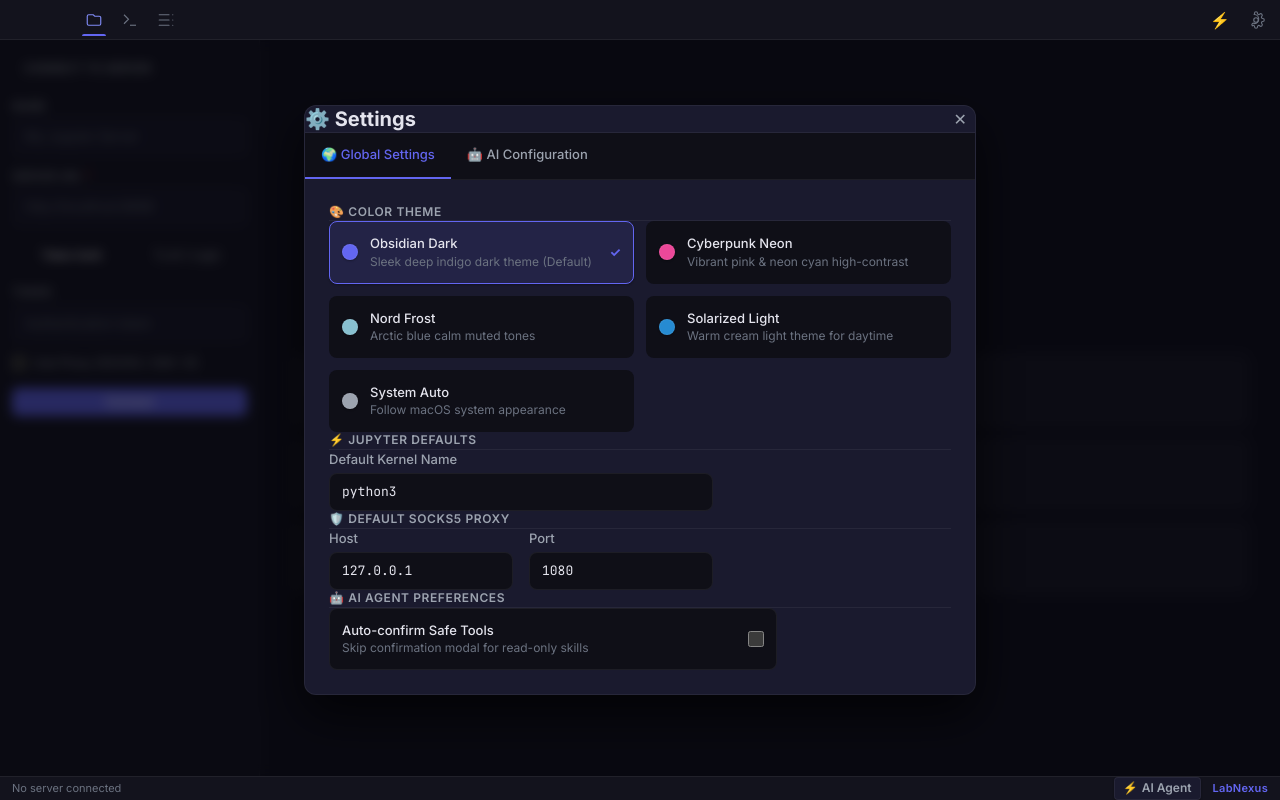
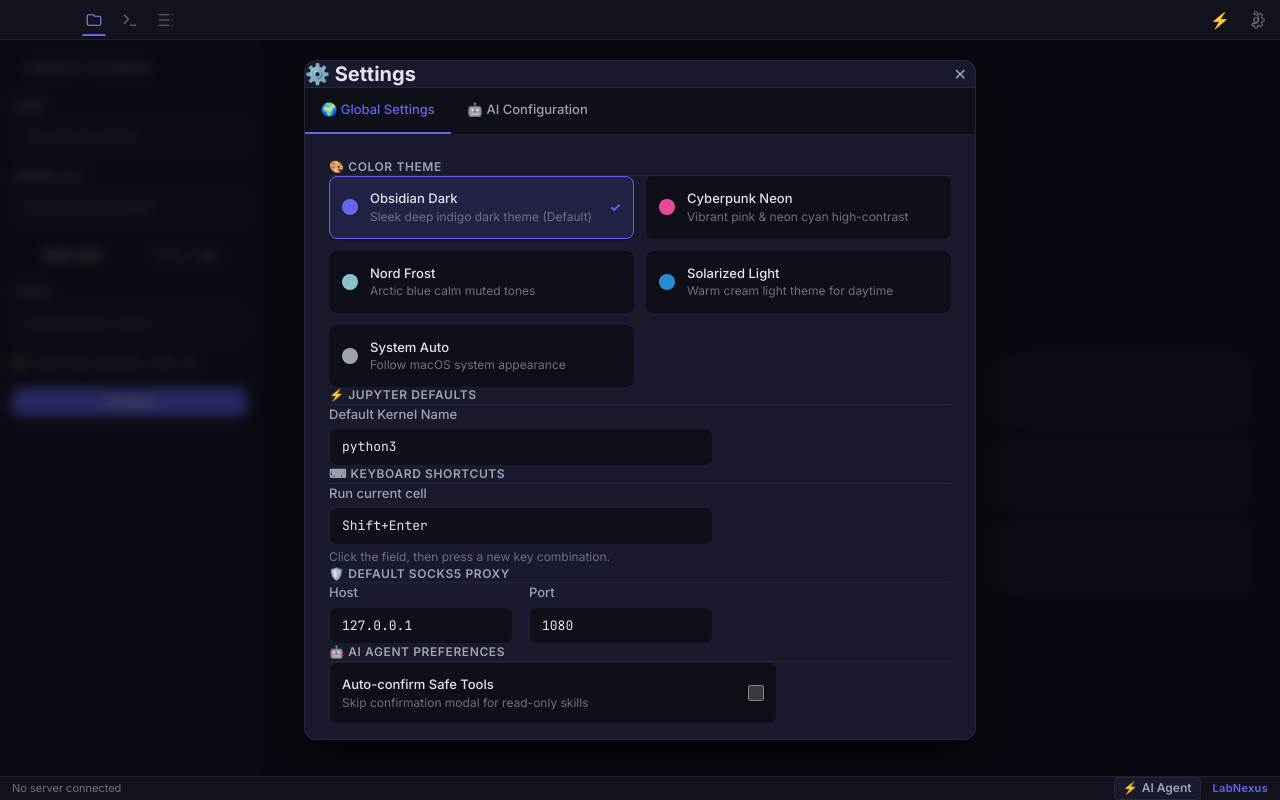
Before and after one commit to wangliangxu/labnexus, a React (Vite) app: page / in a window 1280 px wide. Both pictures are taken after a click on the button 1256 px from the left and 19 px from the top of the page. Built offline with nearby package versions, Linux system fonts and the light colour scheme.

Commit message:
feat(notebook): add configurable run-cell shortcut

```diff
--- a/src/components/notebook/Notebook.css
+++ b/src/components/notebook/Notebook.css
@@ -18,6 +18,11 @@
 .notebook-codemirror .cm-focused {
   outline: 1px solid var(--color-nb-cell-active-left);
   outline-offset: -1px;
+}
+
+.notebook-cell:not(.notebook-cell--active) .cm-activeLine,
+.notebook-cell:not(.notebook-cell--active) .cm-activeLineGutter {
+  background-color: transparent;
 }
 
 /* ─── Rich Output (injected via dangerouslySetInnerHTML) ─────────── */
--- a/src/components/notebook/NotebookEditor.tsx
+++ b/src/components/notebook/NotebookEditor.tsx
@@ -20,6 +20,13 @@ import {
   type NotebookTocState,
 } from './notebookToc';
 import './Notebook.css';
+import {
+  GLOBAL_SETTINGS_CHANGED_EVENT,
+  isEditableKeyboardTarget,
+  keyboardEventMatchesShortcut,
+  loadGlobalSettings,
+  type GlobalSettings,
+} from '../../services/globalSettings';
 
 /* ── Button class tokens (for empty state) ───────────────────────── */
 const nbBtn =
@@ -62,6 +69,9 @@ export const NotebookEditor: React.FC<NotebookEditorProps> = ({
   const [loadError, setLoadError] = useState<string | null>(null);
   const [activeCellIndex, setActiveCellIndex] = useState<number>(0);
   const [executingCellId, setExecutingCellId] = useState<string | null>(null);
+  const [runCurrentCellShortcut, setRunCurrentCellShortcut] = useState(
+    () => loadGlobalSettings().runCurrentCellShortcut
+  );
   const [cursorPosition, setCursorPosition] = useState<NotebookCursorPosition>({
     cellIndex: 0,
     line: 0,
@@ -109,6 +119,15 @@ export const NotebookEditor: React.FC<NotebookEditorProps> = ({
       sourceCommitTimersRef.current.forEach((timerId) => window.clearTimeout(timerId));
       sourceCommitTimersRef.current.clear();
     };
+  }, []);
+
+  useEffect(() => {
+    const handleSettingsChanged = (event: Event) => {
+      const settings = (event as CustomEvent<GlobalSettings>).detail;
+      setRunCurrentCellShortcut(settings.runCurrentCellShortcut);
+    };
+    window.addEventListener(GLOBAL_SETTINGS_CHANGED_EVENT, handleSettingsChanged);
+    return () => window.removeEventListener(GLOBAL_SETTINGS_CHANGED_EVENT, handleSettingsChanged);
   }, []);
 
   // Handle incoming outputs from kernel WebSocket
@@ -344,11 +363,41 @@ export const NotebookEditor: React.FC<NotebookEditorProps> = ({
     setIsDirty(true);
     setExecutingCellId(cell.id || null);
 
+    if (mode !== 'stay') {
+      const nextCell = transition.cells[transition.activeCellIndex];
+      const nextCellId = nextCell?.id;
+      requestAnimationFrame(() => {
+        const element = nextCellId ? cellElementsRef.current.get(nextCellId) : undefined;
+        const editor = element?.querySelector<HTMLElement>('.cm-content');
+        (editor ?? element)?.focus();
+      });
+    }
+
     const didSend = await kernel.executeCell(cell.id || '', sourceText);
     if (!didSend) {
       setExecutingCellId((prev) => (prev === cell.id ? null : prev));
     }
   };
+
+  // Run the selected cell even when CodeMirror itself does not have focus.
+  useEffect(() => {
+    const handleNotebookShortcut = (event: KeyboardEvent) => {
+      if (
+        event.defaultPrevented ||
+        event.repeat ||
+        isEditableKeyboardTarget(event.target) ||
+        !keyboardEventMatchesShortcut(event, runCurrentCellShortcut)
+      ) {
+        return;
+      }
+
+      event.preventDefault();
+      void handleRunCell(activeCellIndex, 'advance');
+    };
+
+    window.addEventListener('keydown', handleNotebookShortcut);
+    return () => window.removeEventListener('keydown', handleNotebookShortcut);
+  }, [activeCellIndex, runCurrentCellShortcut, canRunCode]);
 
   const handleRunAll = async () => {
     flushSourceCommits();
@@ -416,8 +465,10 @@ export const NotebookEditor: React.FC<NotebookEditorProps> = ({
   };
 
   const handleSelectCell = useCallback((index: number) => {
-    setActiveCellIndex(index);
-    setCursorPosition({ cellIndex: index, line: 0 });
+    setActiveCellIndex((current) => (current === index ? current : index));
+    setCursorPosition((current) =>
+      current.cellIndex === index ? current : { cellIndex: index, line: 0 }
+    );
   }, []);
 
   const handleCellCursorChange = useCallback((index: number, line: number) => {
@@ -518,6 +569,7 @@ export const NotebookEditor: React.FC<NotebookEditorProps> = ({
                   isActive={idx === activeCellIndex}
                   isExecuting={executingCellId === cell.id}
                   canRun={canRunCode}
+                  runCurrentCellShortcut={runCurrentCellShortcut}
                   onSelect={() => handleSelectCell(idx)}
                   onChange={(newSource) =>
                     handleCellSourceChange(cell.id || '', idx, newSource)
--- a/src/components/settings/SettingsModal.tsx
+++ b/src/components/settings/SettingsModal.tsx
@@ -1,24 +1,14 @@
 import React, { useState, useEffect } from 'react';
 import type { AiConfig } from '../../types/agent';
 import { agentGetConfig, agentSaveConfig } from '../../services/tauriIpc';
-
-export type ThemeMode = 'obsidian' | 'cyberpunk' | 'nord' | 'solarized' | 'system';
-
-interface GlobalSettings {
-  theme: ThemeMode;
-  defaultKernel: string;
-  defaultProxyHost: string;
-  defaultProxyPort: number;
-  agentAutoConfirm: boolean;
-}
-
-const DEFAULT_SETTINGS: GlobalSettings = {
-  theme: 'obsidian',
-  defaultKernel: 'python3',
-  defaultProxyHost: '127.0.0.1',
-  defaultProxyPort: 1080,
-  agentAutoConfirm: false,
-};
+import {
+  formatShortcut,
+  loadGlobalSettings,
+  saveGlobalSettings as persistGlobalSettings,
+  shortcutFromKeyboardEvent,
+  type GlobalSettings,
+  type ThemeMode,
+} from '../../services/globalSettings';
 
 interface SettingsModalProps {
   isOpen: boolean;
@@ -35,8 +25,7 @@ export const SettingsModal: React.FC<SettingsModalProps> = ({
 
   // Global Settings State
   const [settings, setSettings] = useState<GlobalSettings>(() => {
-    const saved = localStorage.getItem('labnexus:settings');
-    return saved ? { ...DEFAULT_SETTINGS, ...JSON.parse(saved) } : DEFAULT_SETTINGS;
+    return loadGlobalSettings();
   });
   const [globalSavedMessage, setGlobalSavedMessage] = useState<boolean>(false);
 
@@ -74,7 +63,7 @@ export const SettingsModal: React.FC<SettingsModalProps> = ({
   // Global Settings Handlers
   const saveGlobalSettings = (newSettings: GlobalSettings) => {
     setSettings(newSettings);
-    localStorage.setItem('labnexus:settings', JSON.stringify(newSettings));
+    persistGlobalSettings(newSettings);
     setGlobalSavedMessage(true);
     setTimeout(() => setGlobalSavedMessage(false), 2000);
   };
@@ -205,6 +194,30 @@ export const SettingsModal: React.FC<SettingsModalProps> = ({
                     />
                   </label>
                 </div>
+              </div>
+
+              {/* Section: Default Proxy */}
+              <div className="space-y-3">
+                <h4 className="text-xs font-semibold text-gray-400 uppercase tracking-wider border-b border-dark-border pb-1">
+                  ⌨ Keyboard Shortcuts
+                </h4>
+                <label className="flex flex-col gap-1 max-w-sm">
+                  <span className="text-gray-300 font-medium">Run current cell</span>
+                  <input
+                    type="text"
+                    readOnly
+                    value={formatShortcut(settings.runCurrentCellShortcut)}
+                    onKeyDown={(event) => {
+                      event.preventDefault();
+                      event.stopPropagation();
+                      const shortcut = shortcutFromKeyboardEvent(event.nativeEvent);
+                      if (shortcut) saveGlobalSettings({ ...settings, runCurrentCellShortcut: shortcut });
+                    }}
+                    className="px-3 py-2 bg-dark-bg border border-dark-border rounded-lg text-gray-200 font-mono focus:outline-none focus:border-brand-primary cursor-text"
+                    title="Focus this field and press the desired key combination"
+                  />
+                  <span className="text-xs text-gray-500">Click the field, then press a new key combination.</span>
+                </label>
               </div>
 
               {/* Section: Default Proxy */}
--- /dev/null
+++ b/src/services/globalSettings.ts
@@ -0,0 +1,61 @@
+export type ThemeMode = 'obsidian' | 'cyberpunk' | 'nord' | 'solarized' | 'system';
+
+export interface GlobalSettings {
+  theme: ThemeMode;
+  defaultKernel: string;
+  defaultProxyHost: string;
+  defaultProxyPort: number;
+  agentAutoConfirm: boolean;
+  runCurrentCellShortcut: string;
+}
+
+export const GLOBAL_SETTINGS_STORAGE_KEY = 'labnexus:settings';
+export const GLOBAL_SETTINGS_CHANGED_EVENT = 'labnexus:settings-changed';
+
+export const DEFAULT_SETTINGS: GlobalSettings = {
+  theme: 'obsidian',
+  defaultKernel: 'python3',
+  defaultProxyHost: '127.0.0.1',
+  defaultProxyPort: 1080,
+  agentAutoConfirm: false,
+  runCurrentCellShortcut: 'Shift-Enter',
+};
+
+export function loadGlobalSettings(): GlobalSettings {
+  try {
+    const saved = localStorage.getItem(GLOBAL_SETTINGS_STORAGE_KEY);
+    return saved ? { ...DEFAULT_SETTINGS, ...JSON.parse(saved) } : DEFAULT_SETTINGS;
+  } catch {
+    return DEFAULT_SETTINGS;
+  }
+}
+
+export function saveGlobalSettings(settings: GlobalSettings) {
+  localStorage.setItem(GLOBAL_SETTINGS_STORAGE_KEY, JSON.stringify(settings));
+  window.dispatchEvent(new CustomEvent(GLOBAL_SETTINGS_CHANGED_EVENT, { detail: settings }));
+}
+
+export function shortcutFromKeyboardEvent(event: KeyboardEvent): string | null {
+  if (['Shift', 'Control', 'Alt', 'Meta'].includes(event.key)) return null;
+  const modifiers = [
+    event.metaKey || event.ctrlKey ? 'Mod' : null,
+    event.altKey ? 'Alt' : null,
+    event.shiftKey ? 'Shift' : null,
+  ].filter(Boolean);
+  const key = event.key === ' ' ? 'Space' : event.key.length === 1 ? event.key.toUpperCase() : event.key;
+  return [...modifiers, key].join('-');
+}
+
+export function keyboardEventMatchesShortcut(event: KeyboardEvent, shortcut: string): boolean {
+  return shortcutFromKeyboardEvent(event) === shortcut;
+}
+
+export function isEditableKeyboardTarget(target: EventTarget | null): boolean {
+  if (!(target instanceof HTMLElement)) return false;
+  return target.isContentEditable || ['INPUT', 'TEXTAREA', 'SELECT'].includes(target.tagName);
+}
+
+export function formatShortcut(shortcut: string): string {
+  const mod = typeof navigator !== 'undefined' && navigator.platform.includes('Mac') ? '⌘' : 'Ctrl';
+  return shortcut.split('-').join('+').replace('Mod', mod);
+}
```
Also changed, not shown: src/components/notebook/CellEditor.tsx (+24 -14 lines).
